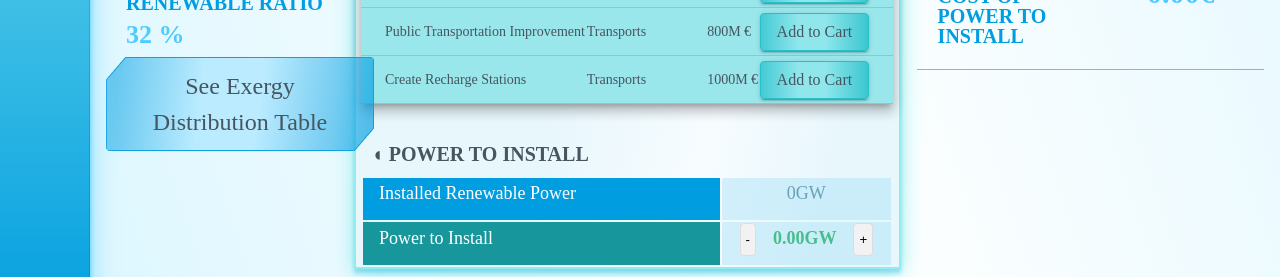
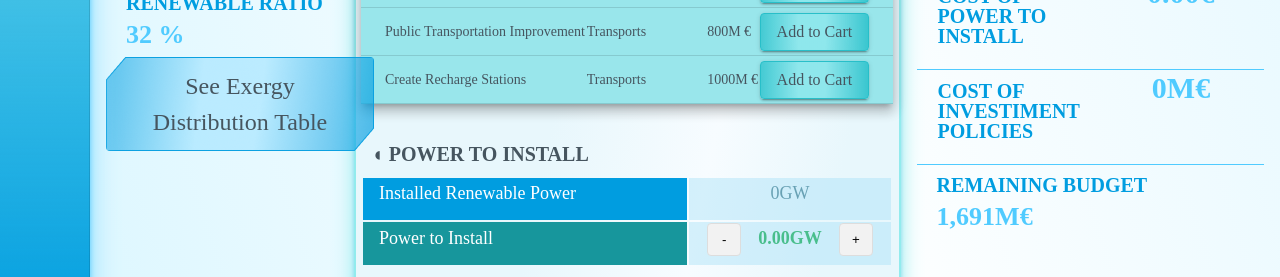
Before and after one commit to GAIPS/Exergyx, an Angular app: page /decision in a window 1280 px wide. Shown: the part 455-732 px from the top of the page. Built offline with nearby package versions, Linux system fonts and the light colour scheme.

Commit message:
added more elements to decision panel
known issue: add power not working properly

```diff
--- a/src/components/decision-panel/decision-panel.component.html
+++ b/src/components/decision-panel/decision-panel.component.html
@@ -87,8 +87,8 @@
                 <ng-container matColumnDef="getdetails">
                     <th mat-header-cell *matHeaderCellDef>  </th>
                     <td align="right" mat-cell *matCellDef="let element">
-                         <button *ngIf="!element.isUsed" [ngClass]="element.isUsed ? 'added' : 'add-button'" mat-raised-button color="primary" (click)="addToCart(element.id); element.isUsed=!element.isUsed">Add to Cart</button>
-                         <button *ngIf="element.isUsed" [ngClass]="element.isUsed ? 'added' : 'add-button'" mat-raised-button (click)="removeFromCart(element); element.isUsed=!element.isUsed">Remove from Cart</button>
+                         <button *ngIf="!element.isUsed" [ngClass]="element.isUsed ? 'added' : 'add-button'" mat-raised-button color="primary" (click)="addToCart(element.id); ">Add to Cart</button>
+                         <button *ngIf="element.isUsed" [ngClass]="element.isUsed ? 'added' : 'add-button'" mat-raised-button (click)="removeFromCart(element);">Remove from Cart</button>
                         </td>
                   </ng-container>
                 <tr mat-header-row *matHeaderRowDef="displayedColumns"></tr>
@@ -111,9 +111,12 @@
                       </td>
                   </tr>
               </table>
+              <br>
+        <br>
         </div>
-
-
+        <br>
+        <br>
+        <br>
     </div>
 
     <div class="column3">
@@ -126,7 +129,7 @@
         <p class="field-title">INVESTMENT POLICIES</p>
         <div class="shoppingCartItemsContainer" id="style-5">
             <div *ngFor="let item of cartCollection">
-                <button class="itemButton" mat-raised-button color="primary" (click)="removeFromCart(item); item.isUsed=!item.isUsed">{{item.title}}</button>
+                <button class="itemButton" mat-raised-button color="primary" (click)="removeFromCart(item);">{{item.title}}</button>
             </div>
         </div>
         <mat-divider></mat-divider>
@@ -152,6 +155,13 @@
             </svg>
         </div> -->
         <mat-divider></mat-divider>
-
+        <tr>
+            <td> <p class="field-title">COST OF<br>INVESTIMENT<br>POLICIES</p>
+            </td>
+            <td><p class="total-politic-cost">{{this.addedPoliticsCost}}M€</p></td>
+        </tr>
+        <mat-divider></mat-divider>
+        <p class="field-title">REMAINING BUDGET</p>
+        <p class="bigger-text">{{this.remainingBudget |  number: '1.0-0'}}M€</p>
     </div>
 </div>
--- a/src/components/decision-panel/decision-panel.component.scss
+++ b/src/components/decision-panel/decision-panel.component.scss
@@ -202,7 +202,7 @@ svg {
   box-sizing: border-box;
   margin-left: 16px;
   box-shadow: 0px 4px 4px rgba(0, 157, 224, 0.31), 0px 4px 20px #93eded;
-  height: max-content;
+  height: 100%;
   margin-right: 16px;
 }
 
@@ -382,6 +382,8 @@ button.add-button {
   padding: 8px 5px 8px 5px;
   border: 1px solid #ddd;
   margin: 0 auto;
+  cursor: pointer;
+  width: 34px;
 }
 .power-to-install-cart {
   font-family: Saira;
@@ -424,8 +426,17 @@ button.add-button {
   font-style: normal;
   font-weight: bold;
   font-size: 30px;
-  text-align: left;
   padding-left: 50%;
+  text-align: right;
 
   color: #50cbff;
 }
+
+.total-politic-cost {
+  font-family: Saira;
+  font-style: normal;
+  font-weight: bold;
+  font-size: 30px;
+  padding-left: 70px;
+  color: #50cbff;
+}
--- a/src/components/decision-panel/decision-panel.component.ts
+++ b/src/components/decision-panel/decision-panel.component.ts
@@ -27,6 +27,8 @@ export class DecisionPanelComponent implements OnInit {
   installedPower = 0;
   powerToInstall = 0;
   totalPowerCost = 0;
+  addedPoliticsCost = 0;
+  remainingBudget = 0;
   PlayerVariables: PlayerVariablesService;
 
 
@@ -35,7 +37,7 @@ export class DecisionPanelComponent implements OnInit {
     this.politics =  gameModel.initPolitics();
     this.selectedPolitic = this.politics[0];
     this.installedPower = playerVariable.total_installed_power;
-    console.log(this.selectedPolitic.desc);
+    this.remainingBudget = gameModel.pib_do_ano[gameModel.ano_atual_indice]*0.01 * 1000;
    }
 
   ngOnInit(): void {
@@ -49,8 +51,14 @@ export class DecisionPanelComponent implements OnInit {
   public addToCart(id: number) {
     this.politics.forEach(element => {
       if(element.id === id) {
-        this.cartCollection.add(element);
-        return;
+        var tempcalc = this.remainingBudget-element.price;
+        if(tempcalc >= 0) {
+          element.isUsed=!element.isUsed;
+          this.cartCollection.add(element);
+          this.addedPoliticsCost += element.price;
+          this.remainingBudget -= element.price;
+          return;
+        }
       }
     });
   }
@@ -72,13 +80,18 @@ export class DecisionPanelComponent implements OnInit {
   }
 
   public removeFromCart(item: Politic) {
+    item.isUsed=!item.isUsed;
     this.cartCollection.delete(item);
+    this.addedPoliticsCost -= item.price;
+    this.remainingBudget += item.price;
   }
 
   public reducePower() {
     var tempVal = this.powerToInstall - 0.1;
     if(tempVal >= 0) {
       this.powerToInstall = tempVal;
+      this.totalPowerCost = this.powerToInstall * this.PlayerVariables.cost_per_gigawatt;
+      this.remainingBudget += this.powerToInstall * this.PlayerVariables.cost_per_gigawatt;
     }
     else {
       this.powerToInstall = 0;
@@ -88,8 +101,12 @@ export class DecisionPanelComponent implements OnInit {
   public addPower() {
     var tempVal = this.powerToInstall + 0.1;
     if(tempVal <= 10) {
-      this.powerToInstall = tempVal;
-      this.totalPowerCost = this.powerToInstall * this.PlayerVariables.cost_per_gigawatt;
+      var tempcalc= this.remainingBudget-this.powerToInstall * this.PlayerVariables.cost_per_gigawatt;
+      if(tempcalc >= 0) {
+        this.powerToInstall = tempVal;
+        this.totalPowerCost = this.powerToInstall * this.PlayerVariables.cost_per_gigawatt;
+        this.remainingBudget -= this.powerToInstall * this.PlayerVariables.cost_per_gigawatt;
+      }
     }
     else {
       this.powerToInstall = 10;
```
